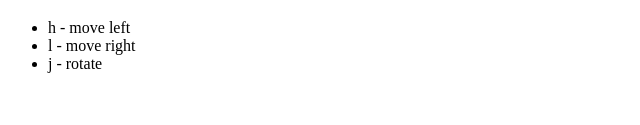
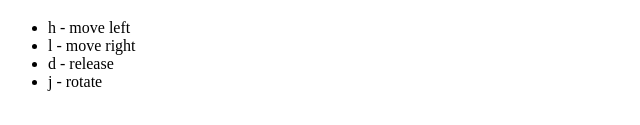
Before and after one commit to nvlled/tentro, a plain HTML site: page index.html in a window 1280 px wide. Shown: the part 601-726 px from the top of the page, 0-640 px from the left. Drawn offline with Linux system fonts and the light colour scheme.

```diff
--- a/index.html
+++ b/index.html
@@ -19,6 +19,7 @@
     <ul>
         <li>h - move left</li>
         <li>l - move right</li>
+        <li>d - release</li>
         <li>j - rotate</li>
     </ul>
 </body>
```
